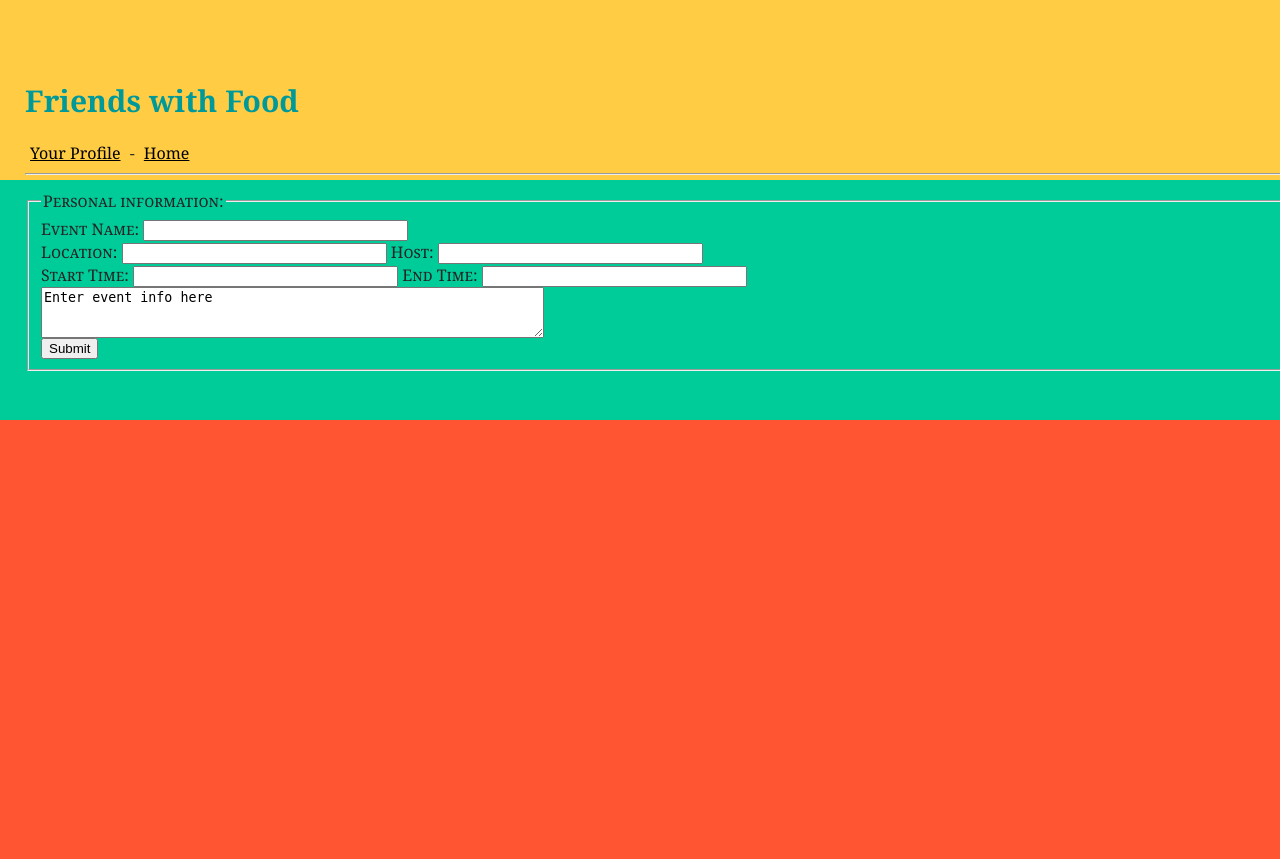
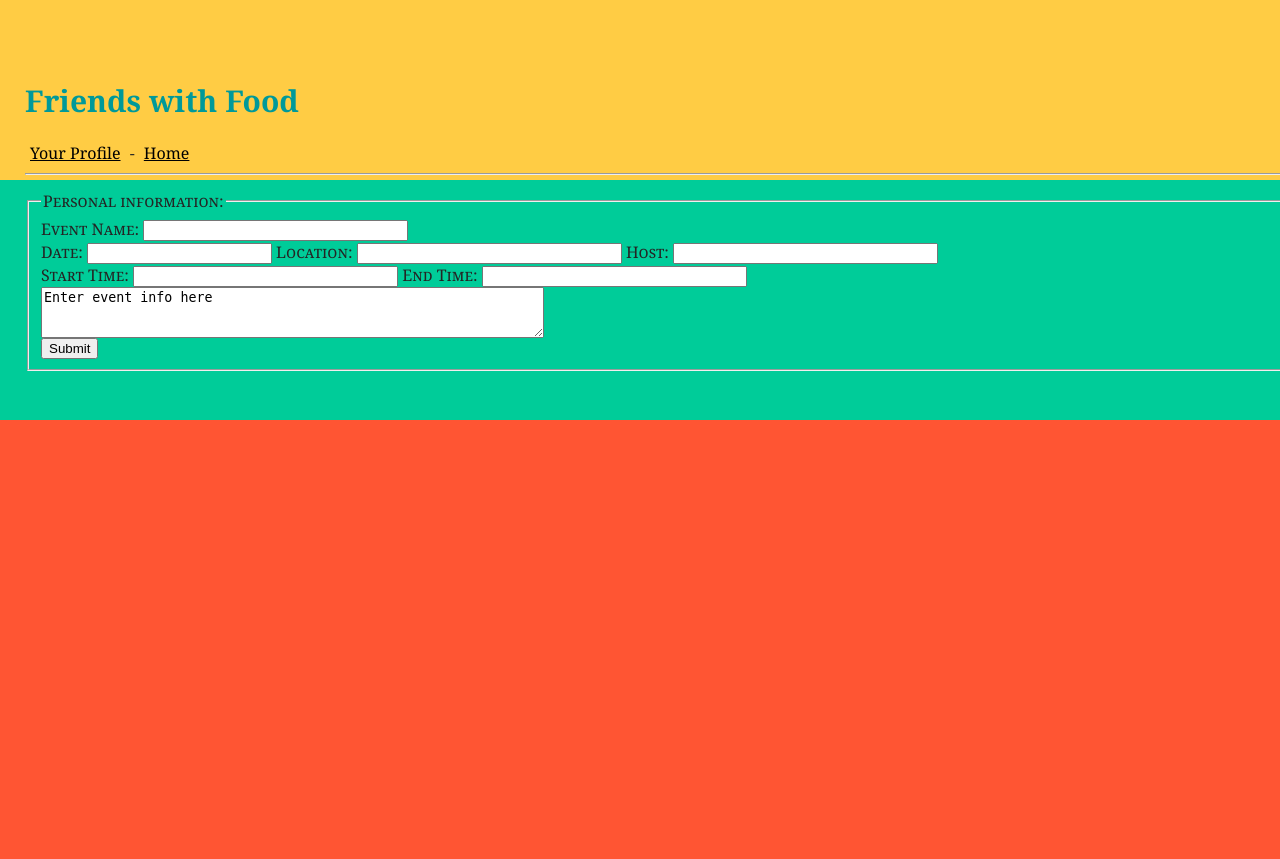
Before and after one commit to hpsin/fwf, a Python web app: template templates/main.html in a window 1280 px wide. Shown: the top 859 px of the page. Run offline with Jinja, Linux system fonts and the light colour scheme; the template is opened without the code that fills it, so the values that code supplies are empty; some libraries are stand-ins or nearby versions.

Commit message:
Added JQuery(DatePicker), updated viewUser.html
Added BadEvents on user View

```diff
--- a/eventInteraction.py
+++ b/eventInteraction.py
@@ -40,6 +40,7 @@ class Make(webapp2.RequestHandler):
 	def post(self):
 		creatorV = AppUser.getUser()
 		nameV=getString("name", self)
+		dateV=getString("date", self)
 		locationV=getString("location", self)
 		dateStartV=getDate("start", self)
 		event = Event(creator=creatorV,name=nameV, location=locationV, dateStart=dateStartV)
--- /dev/null
+++ b/js/forms.js
@@ -0,0 +1,6 @@
+$(function() {
+    $( "#datepicker" ).datepicker({
+      changeMonth: true,
+      changeYear: true
+    });
+  });
--- a/stylesheets/main.css
+++ b/stylesheets/main.css
@@ -50,7 +50,7 @@ a img {
     height: 860px;
     width: 800px;
     top: 0;
-    left: 50%;
+    left: 0;
 }
 
 #header {
--- a/templates/main.html
+++ b/templates/main.html
@@ -1,7 +1,12 @@
 <html>
 	<head>
+	<meta charset="utf-8" />
 		<link href="stylesheets/main.css" rel="stylesheet" type="text/css" />
+		<link rel="stylesheet" href="http://code.jquery.com/ui/1.10.0/themes/base/jquery-ui.css" />
+		<script src="http://code.jquery.com/jquery-1.8.3.js"></script>
+		<script src="http://code.jquery.com/ui/1.10.0/jquery-ui.js"></script>
 		<script src="js/gen_validatorv4.js" type="text/javascript"></script>
+		<script src="js/forms.js" type="text/javascript"></script>
 	</head>
 	<body>
 		<div id="container">
@@ -24,6 +29,7 @@
 				<fieldset>
 					<legend>Personal information:</legend>
 					Event Name: <input type="text" name="name" size="30" /><br />
+					Date: <input type="text" name="date" id="datepicker" />
 					Location: <input type="text" name="location" size="30" /> Host: <input type="text" name="host" size="30" /><br />
 					Start Time: <input type="text" name="start" size="30" />  End Time: <input type="text" name="end" size="30" /><br />
 					<textarea name="description" rows="3" cols="60">Enter event info here</textarea>
```
Also changed, not shown: Views.py (+8 -1 lines), templates/viewUser.html (+7 -1 lines).
